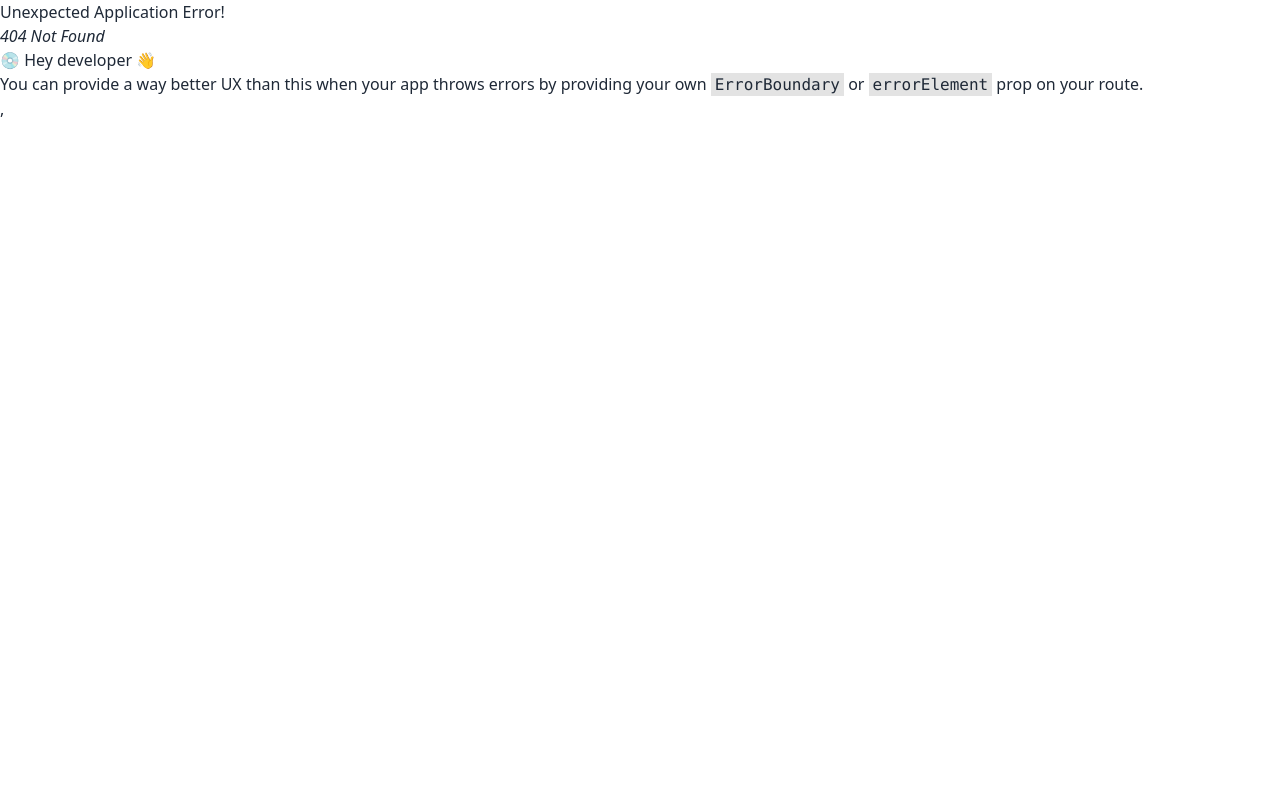
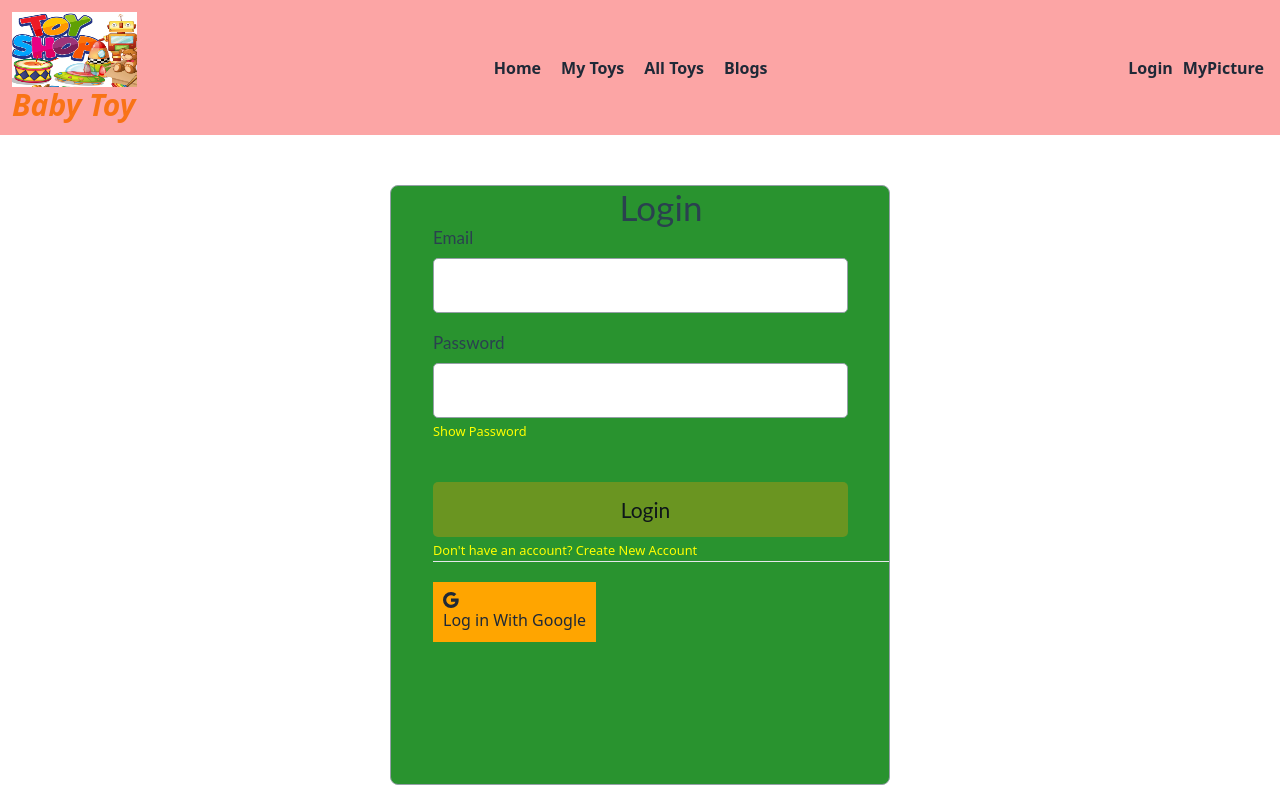
Before and after one commit to mehedihasanrupok/toy-marketplace-client, a React (Vite) app: page /login in a window 1280 px wide. Before the commit this address had no page. Shown: the top 800 px of the page. Built offline with nearby package versions, Linux system fonts and the light colour scheme; no server answers.

Commit message:
Login and reg page with provider

```diff
--- a/package.json
+++ b/package.json
@@ -16,6 +16,7 @@
     "match-sorter": "^6.3.1",
     "react": "^18.2.0",
     "react-dom": "^18.2.0",
+    "react-icons": "^4.8.0",
     "react-router-dom": "^6.11.2",
     "sort-by": "^1.2.0"
   },
--- a/src/Routes/Routes.jsx
+++ b/src/Routes/Routes.jsx
@@ -3,6 +3,7 @@ import Main from "../Layout/Main";
 import Home from "../pages/Home/Home/Home";
 import Blogs from "../pages/Blogs/Blogs";
 import SignIn from "../pages/SignIn/SignIn";
+import Login from "../pages/LogIn/Login";
 
 const router = createBrowserRouter([
     {
@@ -20,6 +21,10 @@ const router = createBrowserRouter([
         {
             path:'/signup',
             element:<SignIn></SignIn>
+        },
+        {
+            path:'/login',
+            element:<Login></Login>
         }
       ]
     },
--- a/src/main.jsx
+++ b/src/main.jsx
@@ -5,12 +5,15 @@ import {
   RouterProvider,
 } from "react-router-dom";
 import router from './Routes/Routes.jsx';
+import AuthProvider from './providers/AuthProvider';
 
 ReactDOM.createRoot(document.getElementById('root')).render(
 
   <div className='max-w-7xl mx-auto'>
     <React.StrictMode>
-      <RouterProvider router={router} />
+      <AuthProvider>
+        <RouterProvider router={router} />
+      </AuthProvider>
     </React.StrictMode>,
   </div>
 
--- a/src/pages/LogIn/Login.jsx
+++ b/src/pages/LogIn/Login.jsx
@@ -1,6 +1,7 @@
 import React, { useContext, useState } from 'react';
-import { useLocation, useNavigate } from 'react-router-dom';
+import { Link, useLocation, useNavigate } from 'react-router-dom';
 import { AuthContext } from '../../providers/AuthProvider';
+import { BsGoogle } from "react-icons/bs";
 
 const Login = () => {
     const [show, setShow] = useState(false);
@@ -9,6 +10,41 @@ const Login = () => {
     const location = useLocation();
 
     const from = location.state?.from?.pathname || '/';
+
+
+    const handleGoogle =()=>{
+
+        googleLog()
+        .then(result => {
+            const loggedUser = result.user;
+            console.log(loggedUser);
+            form.reset();
+            navigate(from, { replace: true });
+        })
+        .catch(error => {
+            console.log(error);
+        })
+    }
+
+    const handleLogin = event => {
+        event.preventDefault();
+
+        const form = event.target;
+        const email = form.email.value;
+        const password = form.password.value;
+        console.log(email, password);
+
+        signIn(email, password)
+            .then(result => {
+                const loggedUser = result.user;
+                console.log(loggedUser);
+                form.reset();
+                navigate(from, { replace: true });
+            })
+            .catch(error => {
+                console.log(error);
+            })
+    }
     return (
         <div className='form-container'>
             <h2 className='form-title'>Login</h2>
--- a/src/pages/Shared/Header/Header.jsx
+++ b/src/pages/Shared/Header/Header.jsx
@@ -18,7 +18,7 @@ const Header = () => {
                 <Link to='/blogs'>Blogs</Link>
             </div>
             <div className='p-4 justify-around space-x-2.5'>
-                <Link>Login</Link>
+                <Link to='/login'>Login</Link>
                 <button>MyPicture</button>
             </div>
         </div>
--- a/src/pages/SignIn/SignIn.jsx
+++ b/src/pages/SignIn/SignIn.jsx
@@ -2,12 +2,14 @@ import React, { useContext, useState } from 'react';
 import { Link } from 'react-router-dom';
 import './SignIn.css'
 import { AuthContext } from '../../providers/AuthProvider';
+// import { AuthContext } from '../../providers/AuthProvider';
 
 const SignIn = () => {
 
+    const { createUser } = useContext(AuthContext);
     const [error, setError] = useState('');
     const [ok, setOk] = useState('');
-    const { user, createUser, updateUser } = useContext(AuthContext);
+
 
     const handleSignUp = event => {
         event.preventDefault();
--- a/src/providers/AuthProvider.jsx
+++ b/src/providers/AuthProvider.jsx
@@ -1,5 +1,5 @@
 import React, { createContext, useEffect, useState } from 'react';
-import { createUserWithEmailAndPassword, getAuth, onAuthStateChanged, signInWithEmailAndPassword, signOut } from "firebase/auth"
+import { GoogleAuthProvider, createUserWithEmailAndPassword, getAuth, onAuthStateChanged, signInWithEmailAndPassword, signInWithPopup, signOut } from "firebase/auth";
 import app from '../firebase/firebase.config';
 
 
@@ -10,6 +10,12 @@ const AuthProvider = ({children}) => {
 
     const [user,setUser] = useState(null);
     const [loading, setLoading] = useState(true);
+
+    const provider1 = new GoogleAuthProvider();
+
+    const googleLog = () =>{
+        return signInWithPopup(auth,provider1);
+   }
 
     const createUser = (email, password )=>{
         setLoading(true);
@@ -42,6 +48,7 @@ const AuthProvider = ({children}) => {
         loading,
         createUser,
         signIn,
+        googleLog,
         logOut
 
      }
```
Also changed, not shown: 1 other file (tests, documents, lock files or other folders).
